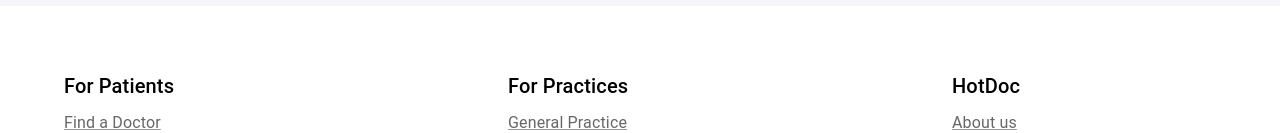
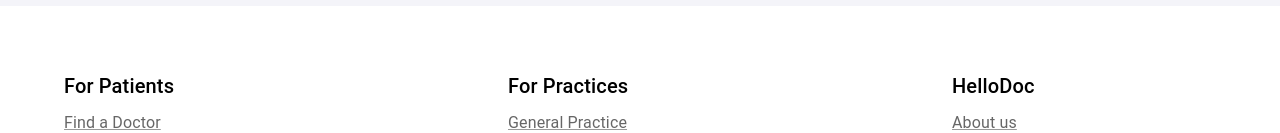
Before and after one commit to GittRabin/gp-booking, a Next.js app: page / in a window 1280 px wide. Shown: the part 819-952 px from the top of the page. Built offline with nearby package versions, Linux system fonts and the light colour scheme.

Commit message:
Modified Footer and Hero components

```diff
--- a/components/Footer.tsx
+++ b/components/Footer.tsx
@@ -42,7 +42,7 @@
           </Grid>
           <Grid item xs={12} sm={4} md={3}>
             <Typography variant='h6' gutterBottom>
-              HotDoc
+              HelloDoc
             </Typography>
             <Link href='#' variant='subtitle1' color='textSecondary'>
               About us
--- a/components/Hero.tsx
+++ b/components/Hero.tsx
@@ -139,6 +139,7 @@
   Button,
   InputAdornment,
   IconButton,
+  Hidden,
 } from '@mui/material';
 import SearchIcon from '@mui/icons-material/Search';
 import LocationOnIcon from '@mui/icons-material/LocationOn';
@@ -248,6 +249,12 @@
               ),
             }}
           />
+          <Hidden mdUp>
+            <Button variant='contained' color='primary' sx={{ width: '100%' }}>
+              Search
+            </Button>
+          </Hidden>
+          <Hidden mdDown>
             <Button
               variant='contained'
               color='primary'
@@ -261,6 +268,7 @@
             >
               <SearchIcon />
             </Button>
+          </Hidden>
         </Paper>
       </Container>
     </Box>
```
Lines whose indentation alone changed are shown as unchanged.
